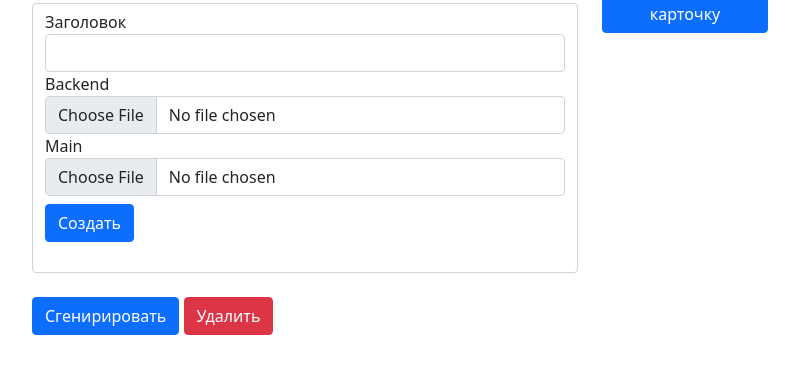
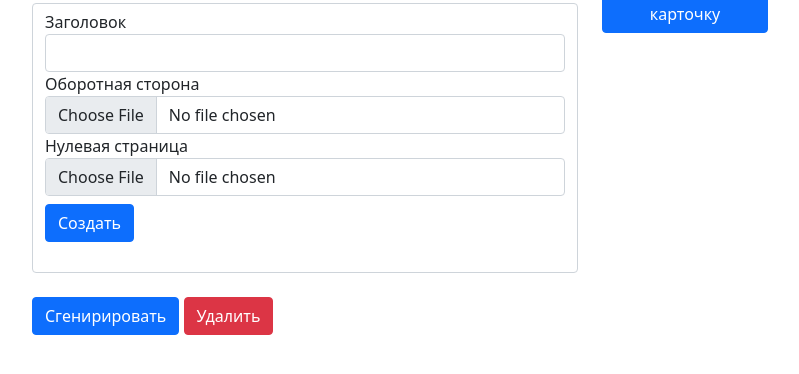
Before and after one commit to azureswastika/card-generator, a Flask app: template templates/project.html in a window 1280 px wide. Shown: the part 133-507 px from the top of the page, without its empty margins (50-849 px from the left). Run offline with Flask 2, Linux system fonts and the light colour scheme; the template is opened without the code that fills it: values that come from a table or form of the project are taken from there, others are empty; some libraries are stand-ins or nearby versions.

Commit message:
Fix form

```diff
--- a/database.py
+++ b/database.py
@@ -39,8 +39,8 @@ class Project(BaseModel):
 class ProjectBackend(BaseModel):
     project = ForeignKeyField(Project, on_delete="CASCADE", unique=True)
     title = CharField(55)
-    backend = CharField(255, default=None)
-    main = CharField(255, default=None)
+    backend = CharField(255, default=None, null=True)
+    main = CharField(255, default=None, null=True)
 
 
 class ProjectCard(BaseModel):
--- a/forms.py
+++ b/forms.py
@@ -17,10 +17,10 @@ class CreateProject(FlaskForm):
 class AddBackendProject(FlaskForm):
     title = StringField("Заголовок", validators=[DataRequired()], render_kw=style)
     backend = FileField(
-        "Backend", validators=[FileRequired(), FileAllowed(images)], render_kw=style
+        "Оборотная сторона", validators=[FileAllowed(images)], render_kw=style
     )
     main = FileField(
-        "Main", validators=[FileRequired(), FileAllowed(images)], render_kw=style
+        "Нулевая страница", validators=[FileAllowed(images)], render_kw=style
     )
 
 
--- a/main.py
+++ b/main.py
@@ -74,11 +74,22 @@ class Geneartor:
                 self.f_backend, box, self.f_backend.convert("RGBA")
             )
         draw = ImageDraw.Draw(self.backend.image)
-        w, h = draw.textsize(self.title, self.header)
-        box = ((self.backend.w - w) / 2, 1150 - h / 2)
-        draw.multiline_text(
-            box, self.title, font=self.header, fill=self.blue, align="center"
-        )
+        if list(self.title).count("\n") >= 2:
+            n_count = list(self.title).count("\n")
+            self.title = self.process_text(self.title, 35 + 5 * n_count)
+            subheader = ImageFont.truetype("src/Oswald-Regular.ttf", 55 - 5 * n_count)
+            self.title = self.process_text(self.title, 40)
+            w, h = draw.textsize(self.title, subheader)
+            box = ((self.backend.w - w) / 2, 1150 - h / 2)
+            draw.multiline_text(
+                box, self.title, font=subheader, fill=self.blue, align="center"
+            )
+        else:
+            w, h = draw.textsize(self.title, self.header)
+            box = ((self.backend.w - w) / 2, 1150 - h / 2)
+            draw.multiline_text(
+                box, self.title, font=self.header, fill=self.blue, align="center"
+            )
         self.backend.image.convert(CONVERT).save(
             self.output.joinpath(f"{self.name}/backend.{FFORMAT}")
         )
@@ -132,16 +143,26 @@ class Geneartor:
             w, h = draw.textsize(str(i + 1), self.header)
             box = (112 - w // 2, 112 - h // 1.5)
             draw.text(box, str(i + 1), font=self.header, fill=self.white2)
-
-            w, h = draw.textsize(self.process_text(el.title), self.header)
-            box = ((self.frontend.w - w) / 2, (self.frontend.h - h) / 2 + 150)
-            draw.multiline_text(
-                box,
-                self.process_text(el.title),
-                font=self.header,
-                fill=self.white2,
-                align="center",
-            )
+            title = self.process_text(el.title)
+            if list(title).count("\n") >= 2:
+                n_count = list(title).count("\n")
+                title = self.process_text(el.title, 35 + 5 * n_count)
+                subheader = ImageFont.truetype("src/Oswald-Regular.ttf", 55 - 5 * n_count)
+                w, h = draw.textsize(title, subheader)
+                box = ((self.frontend.w - w) / 2, (self.frontend.h - h) / 2 + 150)
+                draw.multiline_text(
+                    box,
+                    title,
+                    font=subheader,
+                    fill=self.white2,
+                    align="center",
+                )
+            else:
+                w, h = draw.textsize(title, self.header)
+                box = ((self.frontend.w - w) / 2, (self.frontend.h - h) / 2 + 150)
+                draw.multiline_text(
+                    box, title, font=self.header, fill=self.white2, align="center",
+                )
 
             draw.multiline_text(
                 (90, 960),
--- a/templates/index.html
+++ b/templates/index.html
@@ -26,6 +26,7 @@
     </div>
     <div class="col-5">
       <form class="form-control" method="POST" action="/">
+        <h1>Создать проект</h1>
         {{ form.name.label }} {{ form.name(size=20) }}
         <input class="btn btn-primary mt-2" type="submit" value="Создать">
       </form>
--- a/templates/project.html
+++ b/templates/project.html
@@ -26,7 +26,7 @@ content %}
       <input
         class="btn btn-primary mt-2 mb-4"
         type="submit"
-        value="{% if not project.backend %}Создать{% else %}Обновить{% endif %}"
+        value="{% if not project.backend %}Создать{% else %}Сохранить{% endif %}"
       />
     </form>
     <a
@@ -55,7 +55,7 @@ content %}
           href="#list-{{ card.num }}"
           role="tab"
           aria-controls="{{ card.num }}"
-          >{{ card.title }}</a
+          >{{ card.num }}. {{ card.title }}</a
         >
       {% endfor %}
     </div>
--- a/templates/update_card.html
+++ b/templates/update_card.html
@@ -19,7 +19,7 @@
               style="max-width: 256px; heigth: auto"
             />
             {{ form.image.label }} {{ form.image }}
-            <input class="btn btn-primary mt-2" type="submit" value="Обновить">
+            <input class="btn btn-primary mt-2" type="submit" value="Сохранить">
         </form>
     </div>
     <div class="col-4">
```
Also changed, not shown: 1 other file.
